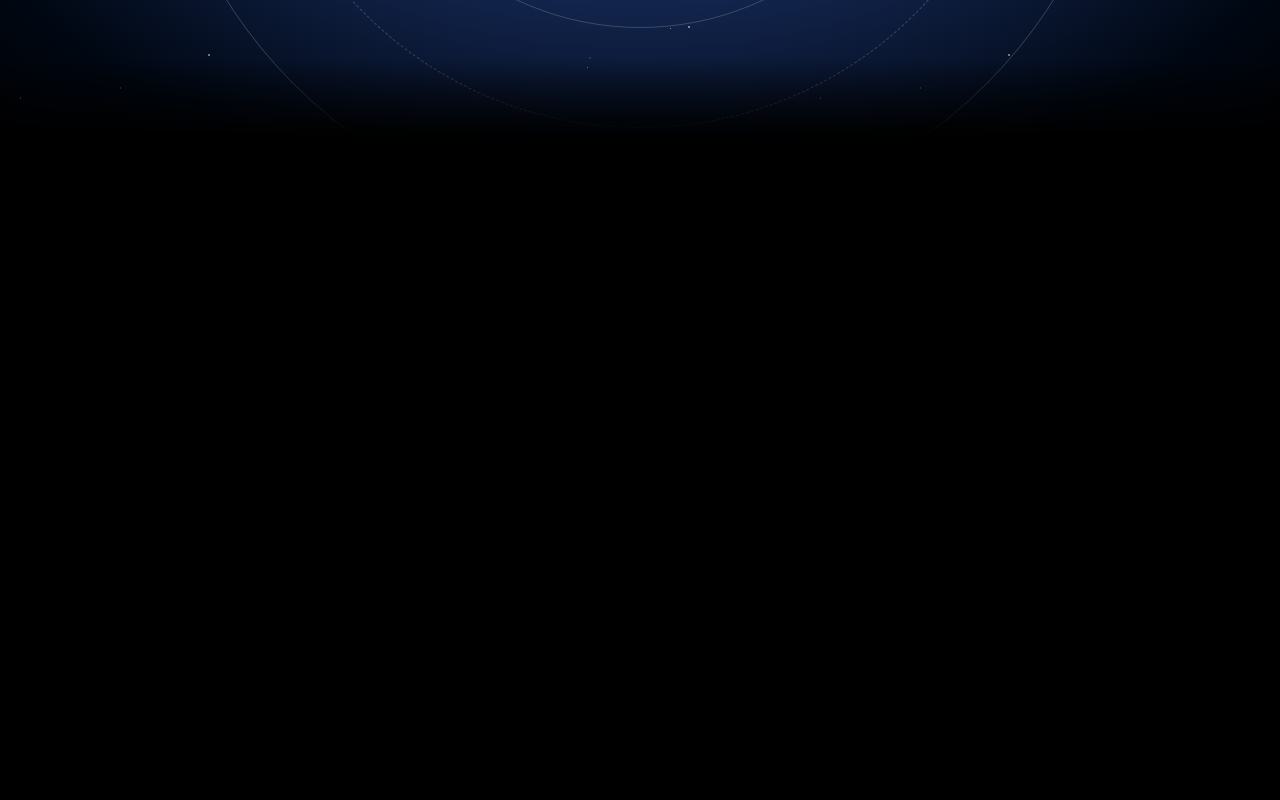
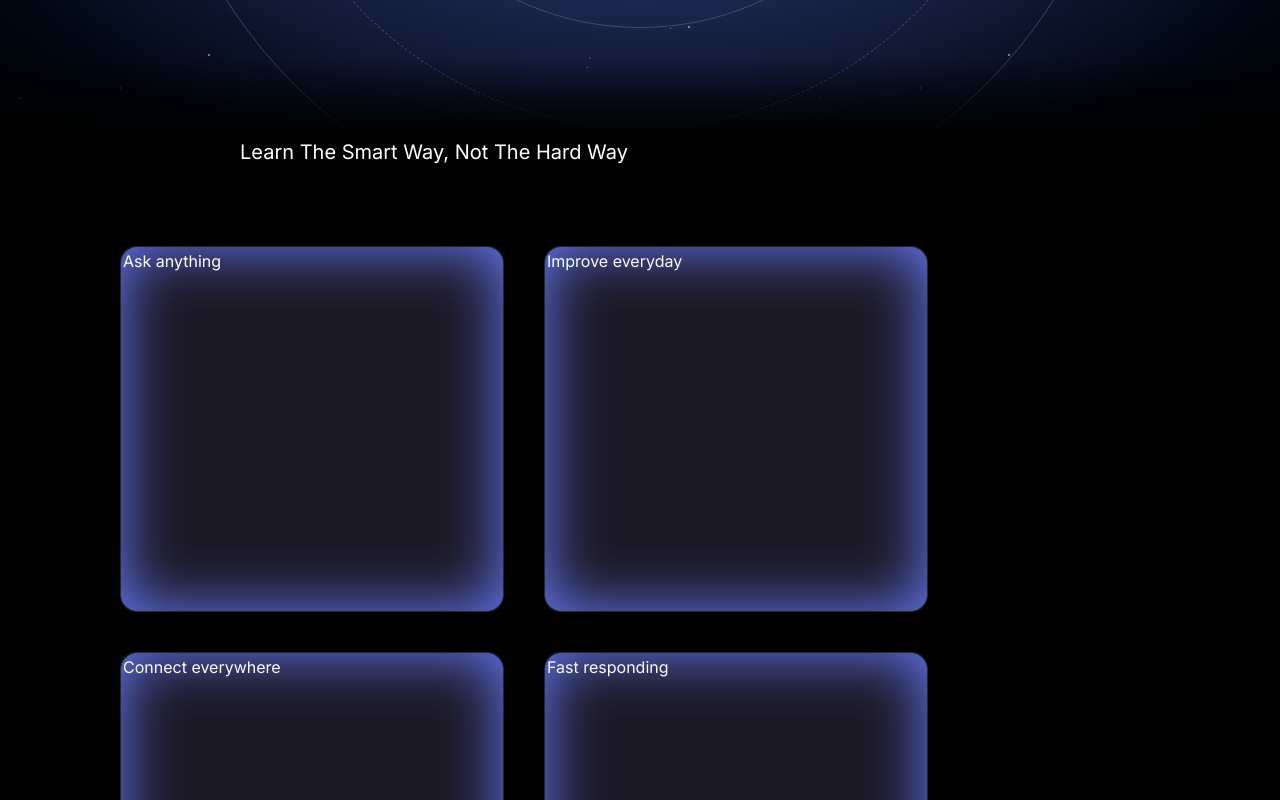
Before and after one commit to Vanshika-Dargan/htdib, a Next.js app: page / in a window 1280 px wide. Shown: the part 760-1560 px from the top of the page. Before the commit the page ends 898 px from the top, so only its background shows below. Built offline with nearby package versions, Linux system fonts and the light colour scheme.

Commit message:
added the glassmorphic cards

```diff
--- a/src/app/page.tsx
+++ b/src/app/page.tsx
@@ -1,3 +1,4 @@
+import { Features } from "@/sections/Features";
 import { Hero } from "@/sections/Hero"
 import { Navbar } from "@/sections/Navbar";
 export default function Home(){
@@ -5,6 +6,7 @@ export default function Home(){
     <>
     <Navbar />
     <Hero />
+    <Features/>
     </>
   );
 }
--- /dev/null
+++ b/src/components/Heading.tsx
@@ -0,0 +1,12 @@
+type HeadingProps = {
+    className?: string;
+    title?: string;
+  };
+
+export const Heading:React.FC<HeadingProps> = ({className,title})=>{
+    return (
+        <div className={`${className} max-w-[50rem] mx-auto mb-12 lg:mb-20`}>
+            {title && <h2>{title}</h2>}
+        </div>
+    )
+}
--- /dev/null
+++ b/src/constants/index.js
@@ -0,0 +1,40 @@
+export const features = [
+    {
+      id: "0",
+      title: "Ask anything",
+      text: "Lets users quickly find answers to their questions without having to search through multiple sources.",
+      backgroundUrl: "./src/assets/benefits/card-1.svg",
+    },
+    {
+      id: "1",
+      title: "Improve everyday",
+      text: "The app uses natural language processing to understand user queries and provide accurate and relevant responses.",
+      backgroundUrl: "./src/assets/benefits/card-2.svg",
+      light: true,
+    },
+    {
+      id: "2",
+      title: "Connect everywhere",
+      text: "Connect with the AI chatbot from anywhere, on any device, making it more accessible and convenient.",
+      backgroundUrl: "./src/assets/benefits/card-3.svg",
+    },
+    {
+      id: "3",
+      title: "Fast responding",
+      text: "Lets users quickly find answers to their questions without having to search through multiple sources.",
+      backgroundUrl: "./src/assets/benefits/card-4.svg",
+      light: true,
+    },
+    {
+      id: "4",
+      title: "Ask anything",
+      text: "Lets users quickly find answers to their questions without having to search through multiple sources.",
+      backgroundUrl: "./src/assets/benefits/card-5.svg",
+    },
+    {
+      id: "5",
+      title: "Improve everyday",
+      text: "The app uses natural language processing to understand user queries and provide accurate and relevant responses.",
+      backgroundUrl: "./src/assets/benefits/card-6.svg",
+    },
+  ];
--- /dev/null
+++ b/src/sections/Features.tsx
@@ -0,0 +1,21 @@
+import { Heading } from "@/components/Heading"
+import { features} from "@/constants/index.js"
+export const Features = () =>{
+    return (
+       <div className="container">
+       <Heading className="text-xl" title="Learn The Smart Way, Not The Hard Way"/>
+       <div className="flex flex-wrap gap-10 mb-10">
+        {features.map((feature)=>(
+            <div className="relative block p-0.5 w-96 h-[366px] border border-white/15 rounded-2xl" key={feature.id}>
+                <div className="absolute inset-0 bg-[#47406066] backdrop-blur rounded-2xl">
+              <div className="absolute inset-0 shadow-[inset_0_0_60px_#687EFF] rounded-2xl"></div>
+                </div>
+               <div className="relative">
+                <h5>{feature.title}</h5>
+                </div>
+            </div>
+        ))}
+       </div>
+        </div>
+    )
+}
--- a/src/sections/Hero.tsx
+++ b/src/sections/Hero.tsx
@@ -5,7 +5,7 @@ export const Hero = () => {
        <section className="h-[492px] md:h-[800px] flex items-center overflow-hidden relative [mask-image:linear-gradient(to_bottom,transparent,black_10%,black_90%,transparent)]" style={{
         backgroundImage: `url(${starryBg.src})`
        }}>
-        <div className="absolute inset-0 bg-[radial-gradient(75%_75%_at_center_center,rgb(69,123,255,.5)_15%,rgb(0,14,36,.5)_78%,transparent)]"></div>
+        <div className="absolute inset-0 bg-[radial-gradient(75%_75%_at_center_center,rgb(104,126,255,.5)_15%,rgb(0,14,36,.5)_78%,transparent)]"></div>
         {/* planet start */}
         <div className="absolute h-64 w-64 md:h-96 md:w-96 bg-blue-500 rounded-full border border-white/20 top-1/2 left-1/2 -translate-x-1/2 -translate-y-1/2 bg-[radial-gradient(50%_50%_at_79.8%_16.3%,white,rgb(158,221,255)_20.7%,rgb(24,0,66))] shadow-[20px_-20px_50px_rgb(255,255,255,.5),20px_-20px_80px_rgb(255,255,255,.1),0_0_50px_rgb(79,117,255)]"></div>
         {/* plant end */}
```
